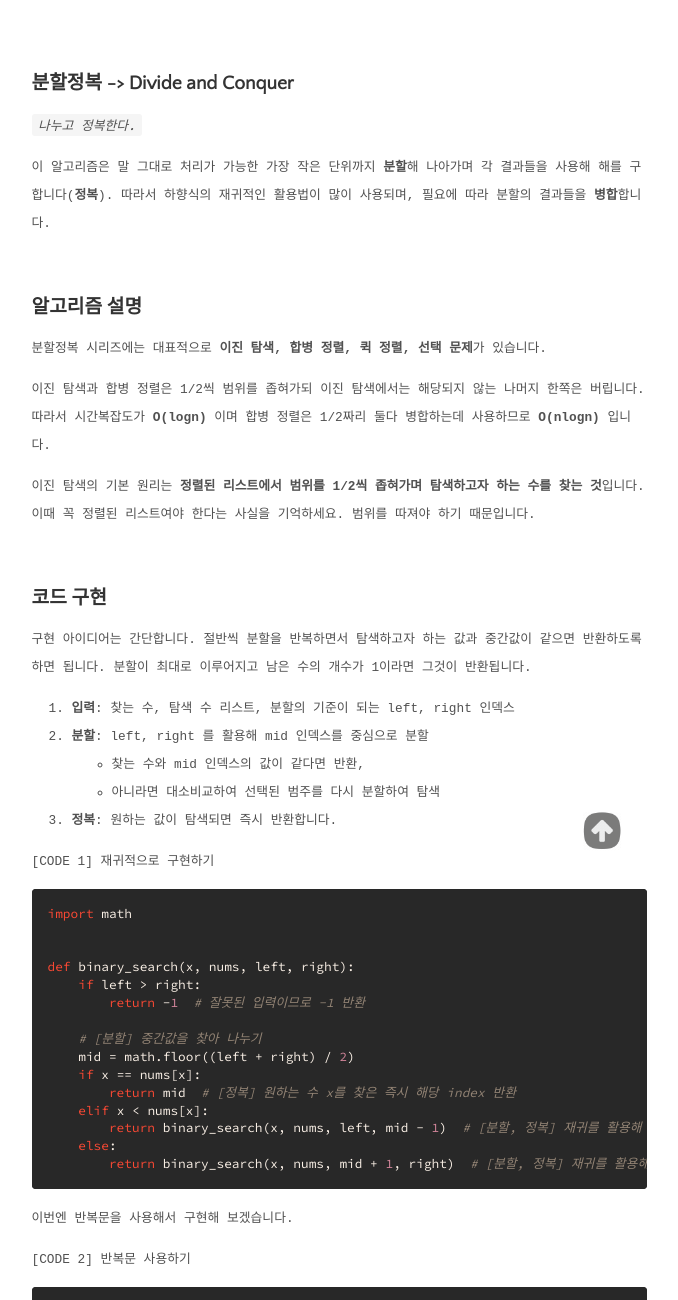
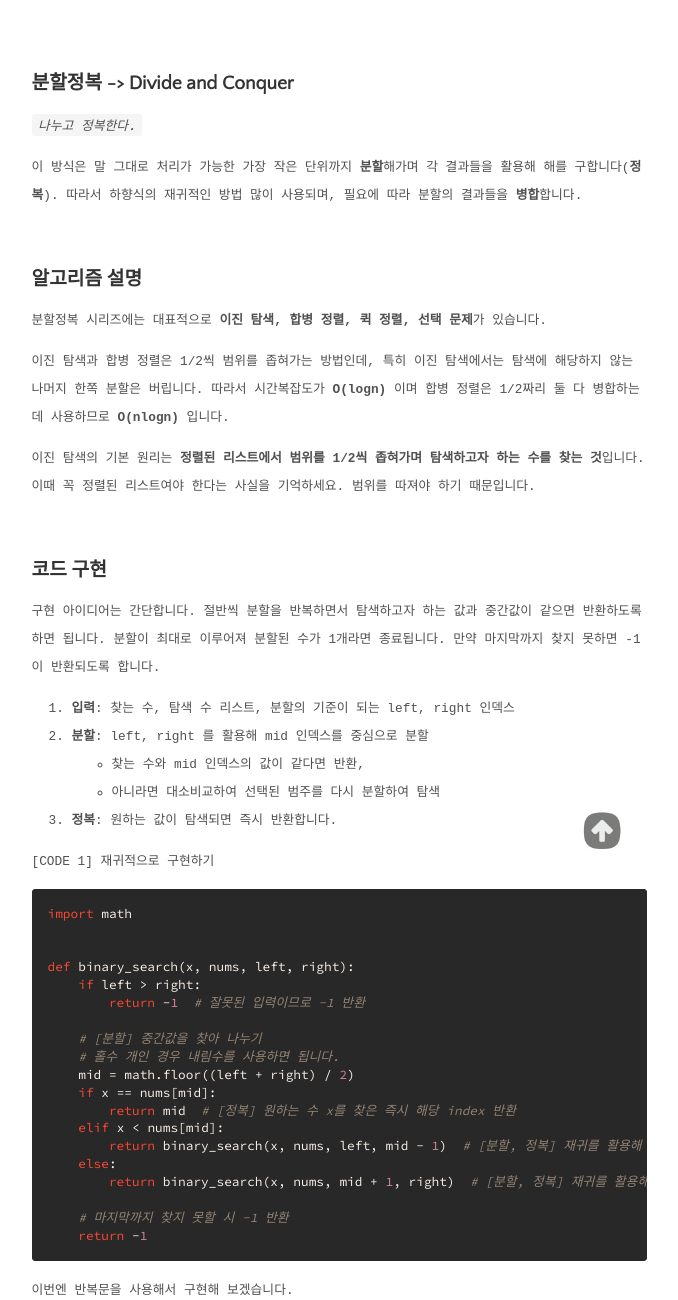
Before and after one commit to daesungRa/namu, a Jekyll site: the page built from _posts/algorithm-theory/2021-04-08-binary-search.markdown, in a window 1280 px wide and 1400 px high, scrolled down 585 px, cut to the strip 100-1400 px from the top of the window. Shown: the whole strip, without its empty margins (301-979 px from the left). Built offline with Jekyll 4.4.1, drawn with Linux system fonts in a browser that asks for light colours; some web fonts are replaced; some of the changed text lies outside the part shown.

Commit message:
post: Modify binary search in algorithm-theory

````diff
--- a/_posts/algorithm-theory/2021-04-08-binary-search.markdown
+++ b/_posts/algorithm-theory/2021-04-08-binary-search.markdown
@@ -16,16 +16,16 @@ image-source: https://companiesdigest.com/divide-and-conquer-algorithms/
 
 _```나누고 정복한다.```_
 
-이 알고리즘은 말 그대로 처리가 가능한 가장 작은 단위까지 **분할**해 나아가며 각 결과들을 사용해 해를 구합니다(**정복**).
-따라서 하향식의 재귀적인 활용법이 많이 사용되며, 필요에 따라 분할의 결과들을 **병합**합니다.
+이 방식은 말 그대로 처리가 가능한 가장 작은 단위까지 **분할**해가며 각 결과들을 활용해 해를 구합니다(**정복**).
+따라서 하향식의 재귀적인 방법 많이 사용되며, 필요에 따라 분할의 결과들을 **병합**합니다.
 
 <br>
 ## 알고리즘 설명
 
 분할정복 시리즈에는 대표적으로 **이진 탐색, 합병 정렬, 퀵 정렬, 선택 문제**가 있습니다.
 
-이진 탐색과 합병 정렬은 1/2씩 범위를 좁혀가되 이진 탐색에서는 해당되지 않는 나머지 한쪽은 버립니다.
-따라서 시간복잡도가 **O(logn)** 이며 합병 정렬은 1/2짜리 둘다 병합하는데 사용하므로 **O(nlogn)** 입니다.
+이진 탐색과 합병 정렬은 1/2씩 범위를 좁혀가는 방법인데, 특히 이진 탐색에서는 탐색에 해당하지 않는 나머지 한쪽 분할은 버립니다.
+따라서 시간복잡도가 **O(logn)** 이며 합병 정렬은 1/2짜리 둘 다 병합하는데 사용하므로 **O(nlogn)** 입니다.
 
 이진 탐색의 기본 원리는 **정렬된 리스트에서 범위를 1/2씩 좁혀가며 탐색하고자 하는 수를 찾는 것**입니다.
 이때 꼭 정렬된 리스트여야 한다는 사실을 기억하세요. 범위를 따져야 하기 때문입니다.
@@ -35,7 +35,8 @@
 
 구현 아이디어는 간단합니다.
 절반씩 분할을 반복하면서 탐색하고자 하는 값과 중간값이 같으면 반환하도록 하면 됩니다.
-분할이 최대로 이루어지고 남은 수의 개수가 1이라면 그것이 반환됩니다.
+분할이 최대로 이루어져 분할된 수가 1개라면 종료됩니다.
+만약 마지막까지 찾지 못하면 -1이 반환되도록 합니다.
 
 1. **입력**: 찾는 수, 탐색 수 리스트, 분할의 기준이 되는 left, right 인덱스
 2. **분할**: left, right 를 활용해 mid 인덱스를 중심으로 분할
@@ -53,13 +54,17 @@ def binary_search(x, nums, left, right):
         return -1  # 잘못된 입력이므로 -1 반환
 
     # [분할] 중간값을 찾아 나누기
+    # 홀수 개인 경우 내림수를 사용하면 됩니다.
     mid = math.floor((left + right) / 2)
-    if x == nums[x]:
+    if x == nums[mid]:
         return mid  # [정복] 원하는 수 x를 찾은 즉시 해당 index 반환
-    elif x < nums[x]:
+    elif x < nums[mid]:
         return binary_search(x, nums, left, mid - 1)  # [분할, 정복] 재귀를 활용해 왼쪽 하향식 탐색
     else:
         return binary_search(x, nums, mid + 1, right)  # [분할, 정복] 재귀를 활용해 오른쪽 하향식 탐색
+
+    # 마지막까지 찾지 못할 시 -1 반환
+    return -1
 ```
 
 이번엔 반복문을 사용해서 구현해 보겠습니다.
@@ -69,8 +74,11 @@ def binary_search(x, nums, left, right):
 import math
 
 
-def binary_search_loop(x, nums, n):
-    left, right = 0, n - 1
+def binary_search_loop(x, nums, n):  # n 은 탐색할 리스트의 크기
+    left, right = 0, n - 1  # 시작과 끝점 인덱스
+
+    # 로직 순서는 위와 동일합니다.
+    # 다만 left, right 를 증감하는 방식으로 반복하여, 끝까지 못찾으면 종료되도록 합니다.
     while left <= right:
         mid = math.floor((left + right) / 2)
         if x == nums[mid]:
````
